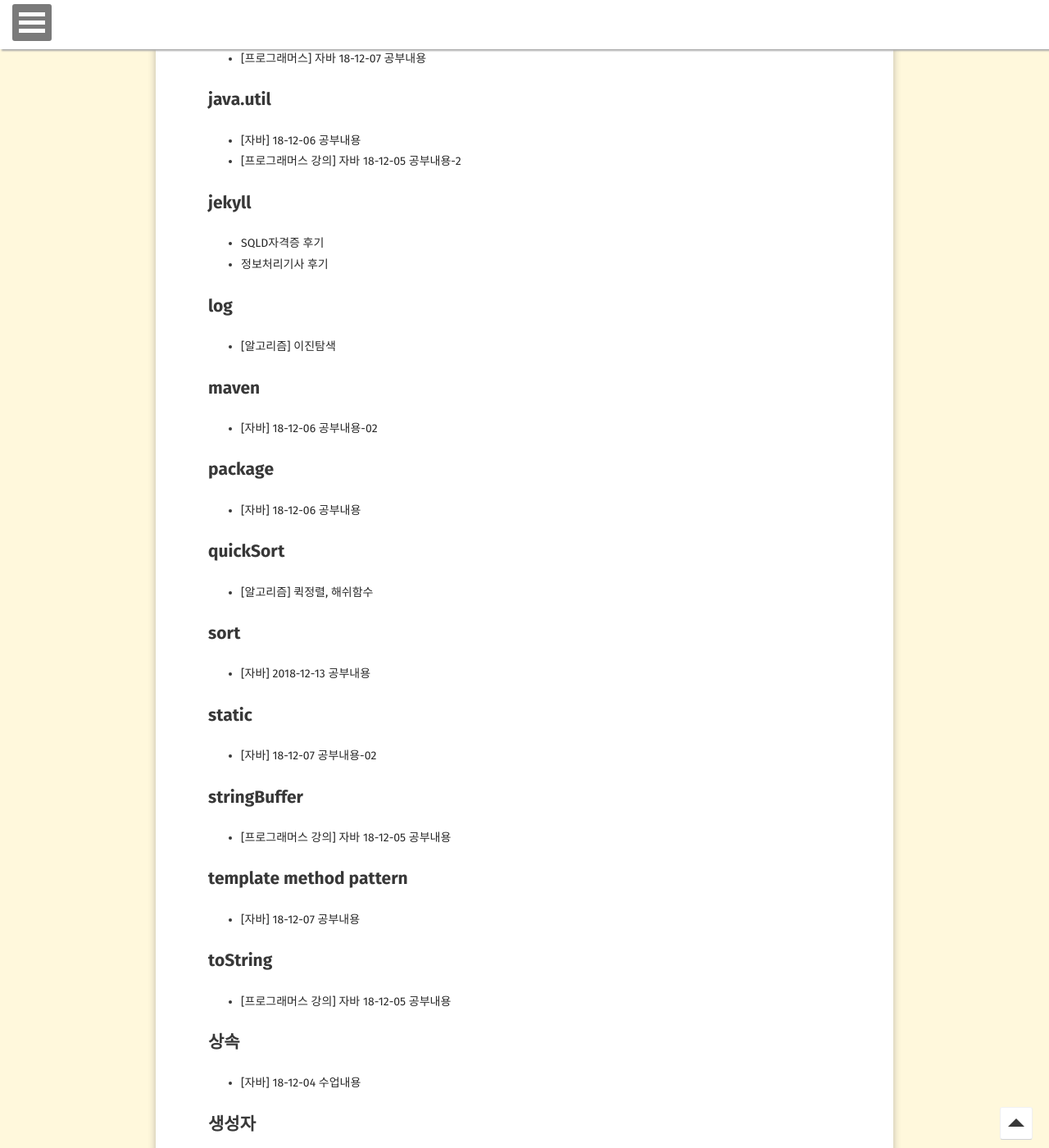
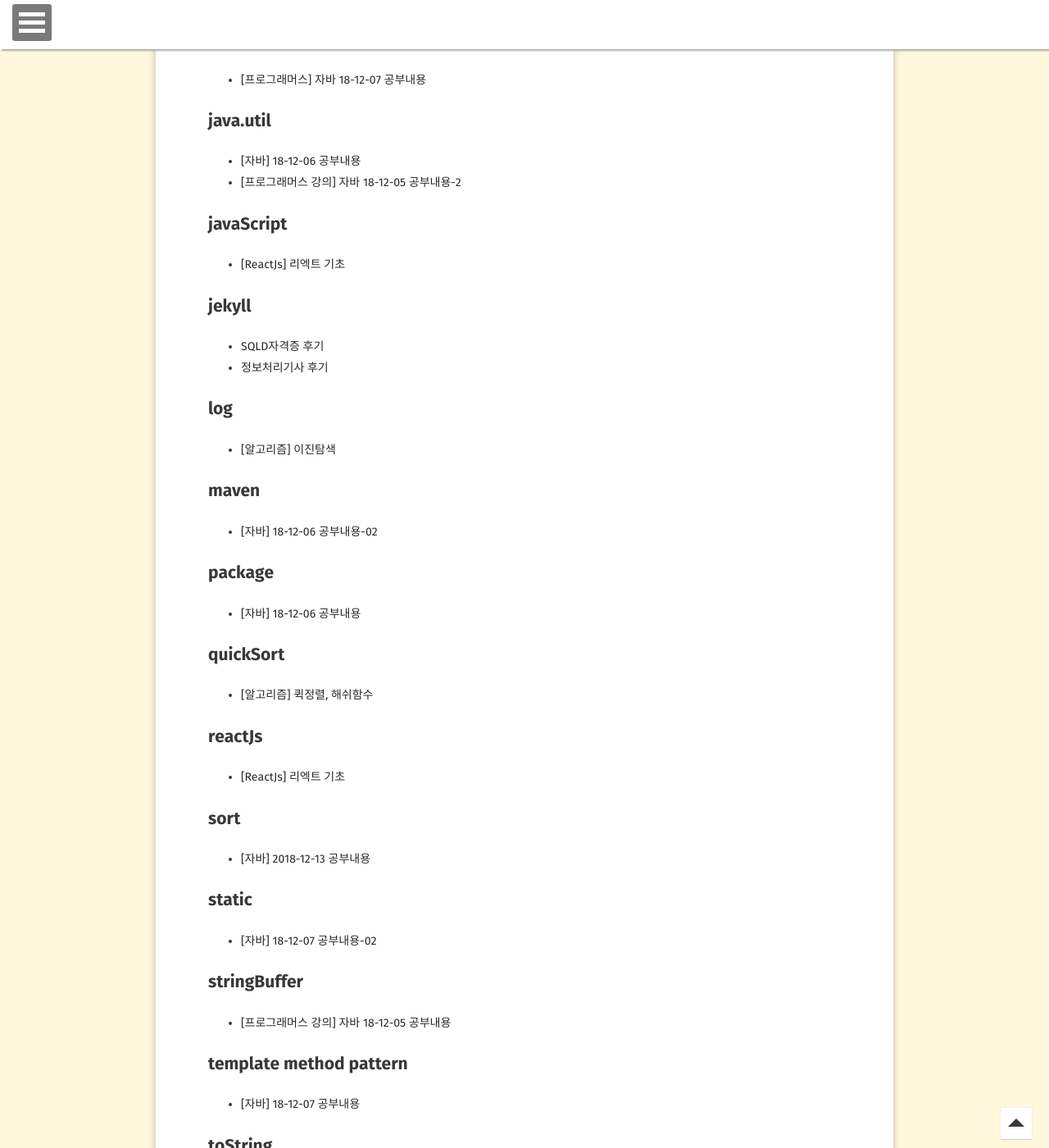
Before and after one commit to choiwono/choiwono.github.io, a Jekyll site: the page built from tags/index.html, in a window 1280 px wide and 1400 px high, scrolled down 4580 px. Shown: the whole window at 82% size. Built offline with Jekyll 4.4.1, drawn with Linux system fonts in a browser that asks for light colours; some web fonts are replaced; some of the changed text lies outside the part shown.

Commit message:
update_blog

```diff
--- /dev/null
+++ b/_posts/2018-12-19-reactjs.md
@@ -0,0 +1,22 @@
+---
+layout: post
+title:  "[ReactJs] 리엑트 기초"
+date:   2018-12-19
+excerpt: "reactJs, javaScript"
+java: true
+tag:
+- reactJs
+- JSON
+- javaScript
+
+comments: true
+---
+
+## 1. ReactJS 시작하기
+
+state
+fetch
+
+promise
+catch
+then
```
Also changed, not shown: _posts/2018-12-17-java_basic.md (+1 -1 lines).
